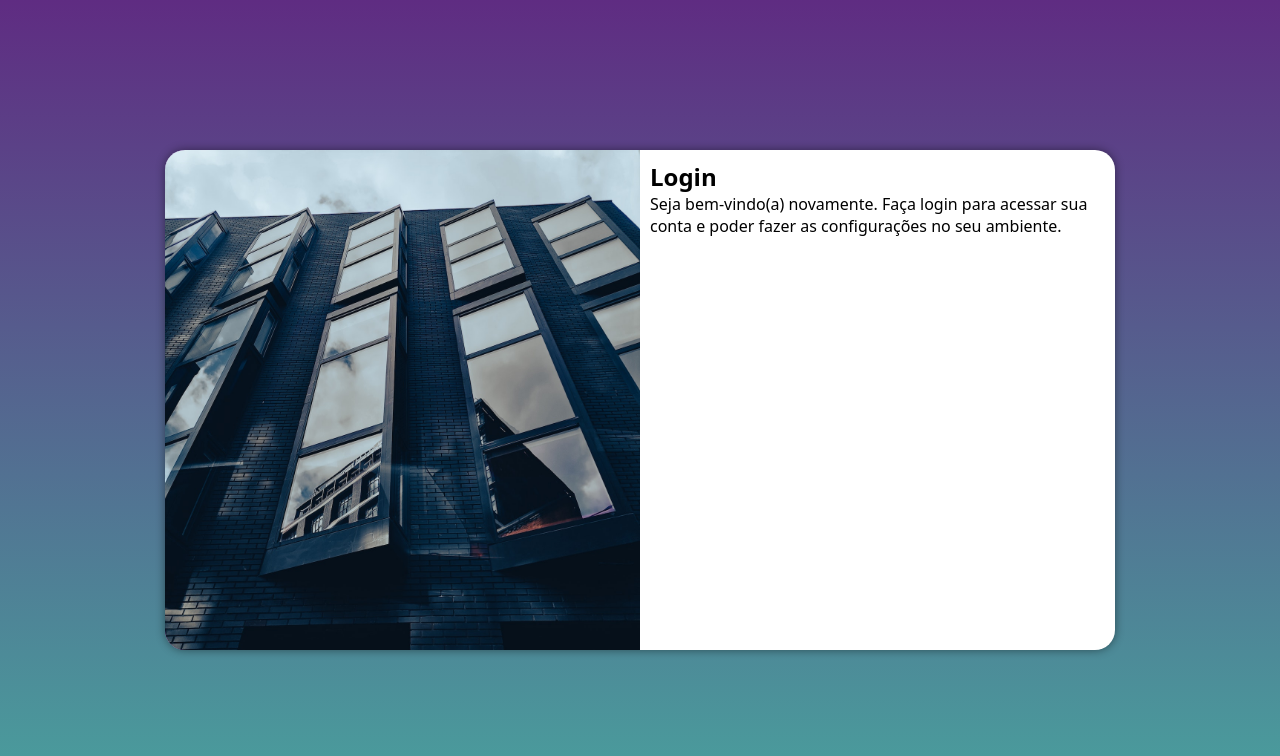
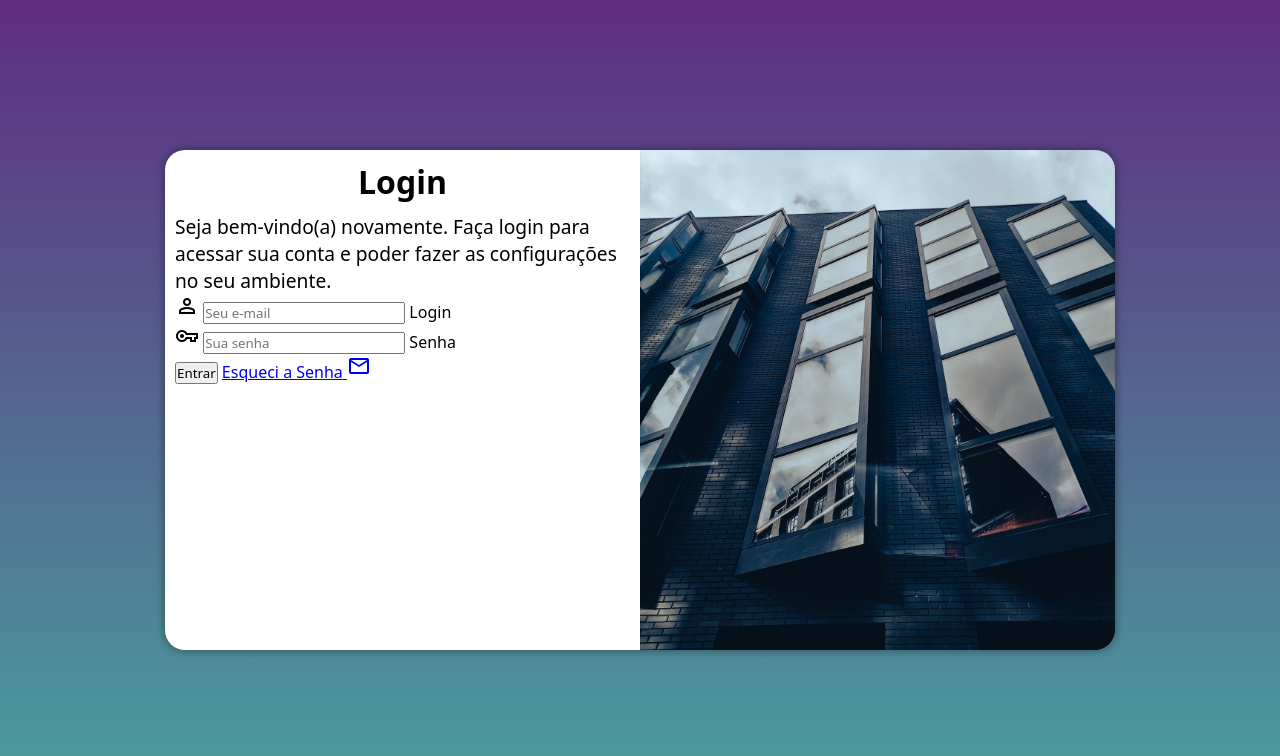
Before and after one commit to waltherpires/projeto-login, a plain HTML site: page index.html in a window 1280 px wide. Drawn offline with nearby package versions, Linux system fonts and the light colour scheme.

Commit message:
adicionei o formulário

```diff
--- a/estilos/media-query.css
+++ b/estilos/media-query.css
@@ -32,14 +32,22 @@
     }
 
     section#login > div#imagem {
-        float: left;
+        float: right;
         width: 50%;
         height: 100%;
     }
 
     section#login > div#formulario {
-        float: right;
+        float: left;
         width: 50%;
 
     }
+
+    div#formulario > h1 {
+        font-size: 2em;
+    }
+
+    div#formulario > p {
+        font-size: 1.2em;
+    }
 }
--- a/estilos/style.css
+++ b/estilos/style.css
@@ -33,7 +33,7 @@ section#login {
     overflow: hidden;
 
     background-color: white;
-    width: 250px;
+    width: 256px;
     height: 500px;
     border-radius: 20px;
     box-shadow: 0px 0px 10px rgba(0, 0, 0, 0.452);
@@ -55,3 +55,12 @@ section#login > div#formulario {
     display: block;
     padding: 10px;
 }
+
+div#formulario > h1 {
+    text-align:center;
+    margin-bottom: 10px;
+}
+
+div#formulario > p {
+    font-size: 0.8em;
+}
--- a/index.html
+++ b/index.html
@@ -4,6 +4,7 @@
     <meta charset="UTF-8">
     <meta name="viewport" content="width=device-width, initial-scale=1.0">
     <title>Login</title>
+    <link rel="stylesheet" href="https://fonts.googleapis.com/css2?family=Material+Symbols+Outlined:opsz,wght,FILL,GRAD@20..48,100..700,0..1,-50..200" />
     <link rel="stylesheet" href="estilos/style.css">
     <link rel="stylesheet" href="estilos/media-query.css">
 </head>
@@ -16,8 +17,19 @@
             <div id="formulario">
                 <h1>Login</h1>
                 <p>Seja bem-vindo(a) novamente. Faça login para acessar sua conta e poder fazer as configurações no seu ambiente.</p>
-                <form action="login.php" method="post">
-
+                <form action="login.php" method="post" autocomplete="on">
+                    <div class="campo">
+                        <i class="material-symbols-outlined">person</i>
+                        <input type="email" name="login" id="ilogin" placeholder="Seu e-mail" autocomplete="email" required maxlength="30">
+                        <label for="ilogin">Login</label>
+                    </div>
+                    <div class="campo">
+                        <i class="material-symbols-outlined">vpn_key</i>
+                        <input type="password" name="senha" id="isenha" placeholder="Sua senha" autocomplete="current-password" required minlength="8" maxlength="20">
+                        <label for="isenha">Senha</label>
+                    </div>
+                    <input type="submit" value="Entrar">
+                    <a href="esqueci.html">Esqueci a Senha <i class="material-symbols-outlined">mail</i></a>
                 </form>
             </div>
         </section>
```
